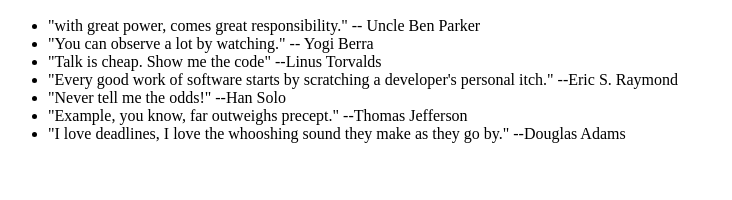
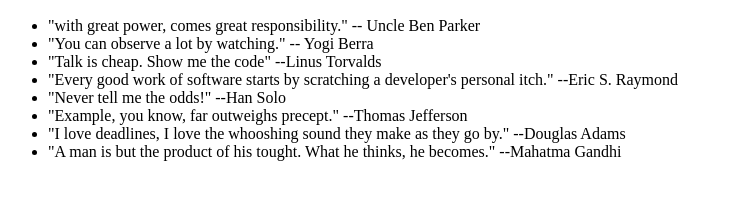
Before and after one commit to heriyantoliu/gitTutorial, a plain HTML site: page index.html in a window 1280 px wide. Shown: the part 110-310 px from the top of the page, without its empty margins (0-732 px from the left). Drawn offline with Linux system fonts and the light colour scheme.

Commit message:
Gandhi quote

```diff
--- a/index.html
+++ b/index.html
@@ -16,6 +16,7 @@
             <li>"Never tell me the odds!" --Han Solo</li>
             <li>"Example, you know, far outweighs precept." --Thomas Jefferson</li>
             <li>"I love deadlines, I love the whooshing sound they make as they go by." --Douglas Adams</li>
+            <li>"A man is but the product of his tought. What he thinks, he becomes." --Mahatma Gandhi</li>
         </ul>
     </body>
 </html>
```
